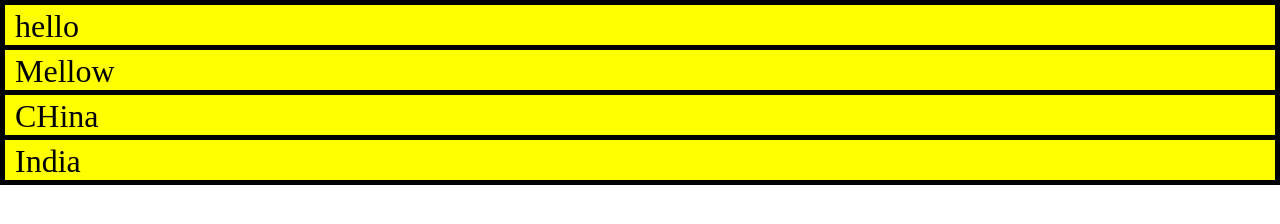
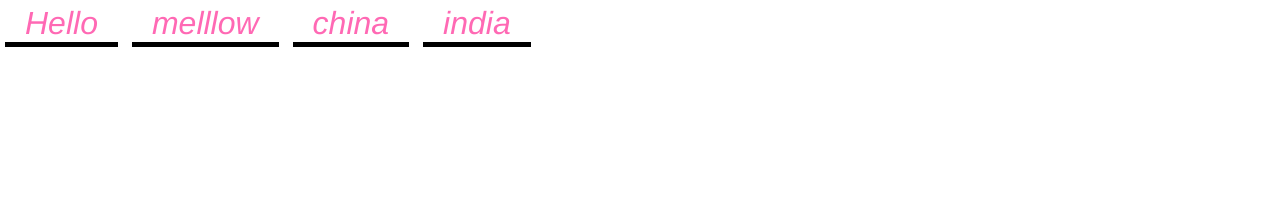
Before and after one commit to kryptokinght/all-about-CSS, a plain HTML site: page index.html in a window 1280 px wide. Drawn offline with Linux system fonts and the light colour scheme.

Commit message:
add notes on font and text styling

```diff
--- a/index.html
+++ b/index.html
@@ -2,11 +2,11 @@
 <link rel="stylesheet" href="main.css" type="text/css">
 
 <body>
-    <ul>
-        <li>hello</li>
-        <li>Mellow</li>
-        <li>CHina</li>
-        <li>India</li>
+    <ul class="menu">
+        <li><a href="#">Hello</a></li>
+        <li><a href="#">melllow</a></li>
+        <li><a href="#">china</a></li>
+        <li><a href="#">india</a></li>
     </ul>
 </body>
 
--- a/main.css
+++ b/main.css
@@ -3,19 +3,29 @@
     padding: 0px;
 }
 
-ul {
-    background-color: yellow;
+ul.menu {
+    width: 100%;
 }
 
-ul li {
+ul.menu li {
     font-size: 2em;
-    padding: 3px 0 0 10px;
-    border-top:thick solid black;
-    border-right:thick solid black;
-    border-left:thick solid black;
-    /* text-align: center; */
+    font-family: Helvetica;
+    font-style: oblique;
+    margin: 5px;
+    padding: 0 20px 0 20px;
+    display: inline-block;
+    border-bottom:thick solid black;
+    text-align: center;
+    /* background-color: antiquewhite; */
+}
+ul.menu li a {
+    text-decoration: none;
+    color: hotpink;
+}
+ul.menu li a:hover {
+    color: palevioletred;
 }
 
-ul li:last-child {
-    border-bottom: thick solid black;
-}
+/* ul.menu li:nth-child(2) {
+    visibility: hidden;
+} */
```
Also changed, not shown: README.md.
